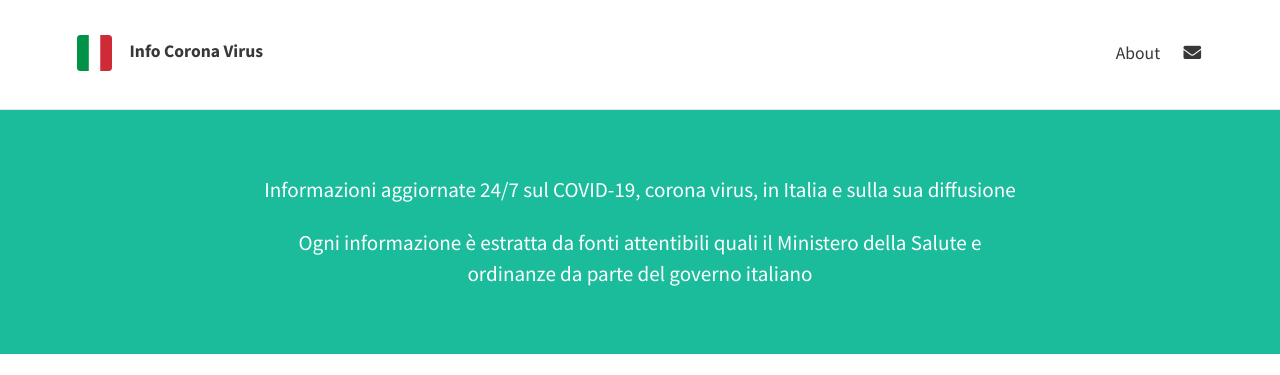
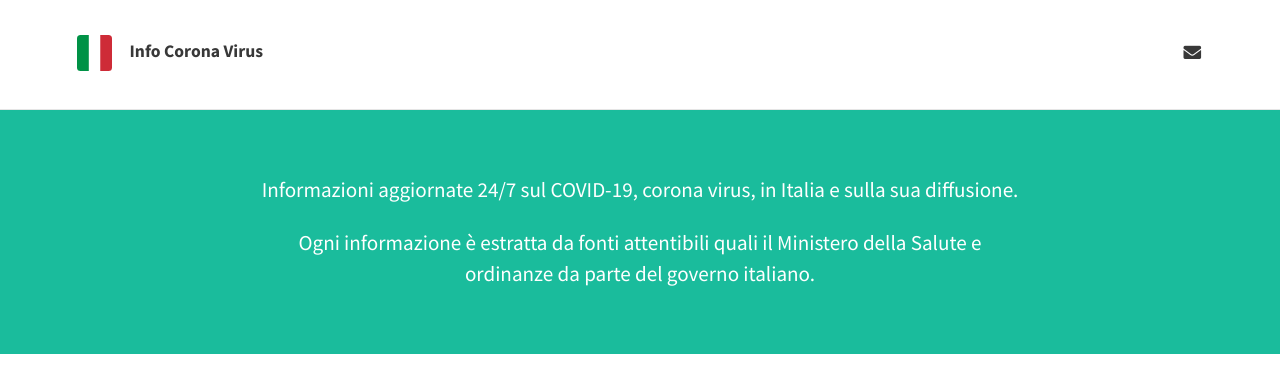
Before and after one commit to info-coronavirus/info-coronavirus.github.io, a Jekyll site: the page built from index.html, in a window 1280 px wide. Shown: the top 375 px of the page. Built offline with Jekyll 4.4.1, drawn with Linux system fonts in a browser that asks for light colours; nearby versions of some CDN libraries; the list of posts is cut into pages by our own code.

Commit message:
Remove about

```diff
--- a/_config.yml
+++ b/_config.yml
@@ -13,9 +13,9 @@ theme_settings:
 
   # Header and footer text
   header_text: >
-     <p>Informazioni aggiornate 24/7 sul COVID-19, corona virus, in Italia e sulla sua diffusione</p>
+     <p>Informazioni aggiornate 24/7 sul COVID-19, corona virus, in Italia e sulla sua diffusione.</p>
 
-     <p>Ogni informazione è estratta da fonti attentibili quali il Ministero della Salute e ordinanze da parte del governo italiano</p>
+     <p>Ogni informazione è estratta da fonti attentibili quali il Ministero della Salute e ordinanze da parte del governo italiano.</p>
   header_text_feature_image:
   footer_text: >
    <a href="mailto:it.info.coronavirus@gmail.com">Per ulteriori Informazioni</a>
```
Also changed, not shown: about.md (deleted, +0 -12 lines).
